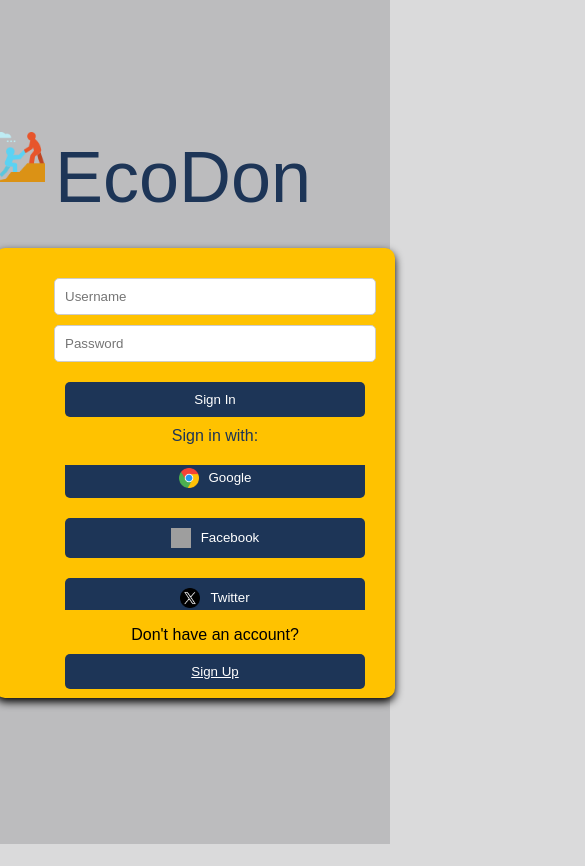
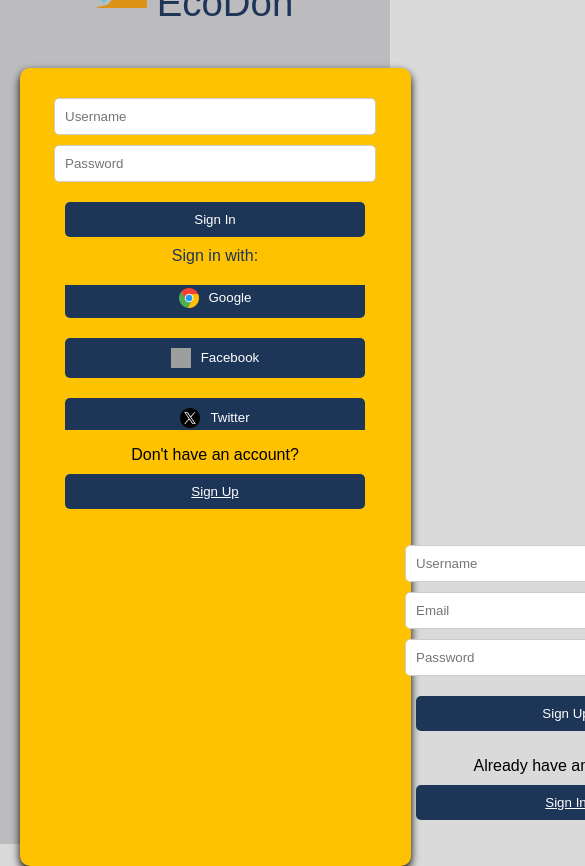
Before and after one commit to Mathenge001/EcoDonate1, a website built with webpack: page index.html in a window 390 px wide. Shown: the top 866 px of the page, 585 px wide, since content can reach past the window. Before the commit the page ends 844 px from the top, so only its background shows below. Built offline with nearby package versions, Linux system fonts and the light colour scheme; grey boxes are pictures that could not be loaded.

Commit message:
first commit

```diff
--- a/index.html
+++ b/index.html
@@ -21,6 +21,8 @@
             text-align: center;
             opacity: 0;
             animation: fadeIn 2s forwards;
+            width: 90%;
+            max-width: 400px;
         }
 
         @keyframes fadeIn {
@@ -30,29 +32,26 @@
         }
 
         .logo {
-
-            font-size: 3em;
+            font-size: 2.5em;
             margin-bottom: 20px;
             color: #1d3557;
-               animation: bounce 2s infinite, fadeInLogo 2s forwards; /* Added a delay for the logo animation */
+            animation: bounce 2s infinite, fadeInLogo 2s forwards;
         }
 
         .logo-container {
             display: flex;
             align-items: center;
+            justify-content: center;
         }
 
-.logo {
-    width: 50px; /* Adjust the width as needed */
-    margin-right: 10px; /* Adjust the spacing between the logo and text */
-  align-items: center;
+        .logo img {
+            width: 50px;
+            margin-right: 10px;
         }
 
         .logo-text {
-    font-size: 1.5em; /* Adjust the font size as needed */
-  align-items: center;
+            font-size: 1.5em;
         }
-
 
         @keyframes bounce {
             0%, 100% {
@@ -64,21 +63,20 @@
         }
 
         .form-container {
-            position: relative;
             display: none;
             flex-direction: column;
             justify-content: center;
             align-items: center;
-            height: 450px;
-            width: 400px;
-            overflow: hidden;
-            border-radius: 10px;
             background-color: #ffc200;
             box-shadow: 0 4px 8px rgb(0, 0, 0);
             opacity: 0;
             animation: slideIn 1s forwards;
+            border-radius: 10px;
+            padding: 20px;
+            width: 100%;
+            max-width: 400px;
+            margin: 0 auto;
         }
-
 
         @keyframes slideIn {
             from {
@@ -92,11 +90,8 @@
         }
 
         .form {
-                position: absolute;
             width: 100%;
-            padding: 20px;
             transition: transform 0.5s ease-in-out;
-
         }
 
         .hidden {
@@ -109,8 +104,8 @@
             margin-top: 20px;
             justify-content: center;
             align-items: center;
-            max-height: 145px; /* Adjust max-height as needed */
-            overflow-y: auto; /* Add scrollbar when content exceeds max-height */
+            max-height: 145px;
+            overflow-y: auto;
         }
 
         .social-buttons button {
@@ -121,7 +116,8 @@
             cursor: pointer;
             margin: 5px;
             padding: 10px;
-            width: 120px;
+            width: 100%;
+            max-width: 300px;
             display: flex;
             align-items: center;
             justify-content: center;
@@ -142,7 +138,7 @@
             display: block;
             margin: 10px auto;
             padding: 10px;
-            width: calc(100% - 20px);
+            width: 100%;
             max-width: 300px;
             border: 1px solid #ccc;
             border-radius: 5px;
@@ -155,7 +151,7 @@
             border: none;
             border-radius: 5px;
             cursor: pointer;
-            width: calc(100% - 20px);
+            width: 100%;
             max-width: 300px;
             margin: 10px auto;
         }
@@ -181,6 +177,15 @@
             margin-bottom: 5px;
         }
 
+        @media (max-width: 600px) {
+            .logo {
+                font-size: 2em;
+            }
+
+            .logo-text {
+                font-size: 1.2em;
+            }
+        }
     </style>
 </head>
 <body>
@@ -220,11 +225,10 @@
         </div>
     </div>
 
-
     <script>
         // Display form after 3 seconds
         setTimeout(function() {
-            document.querySelector('.form-container').style.display = 'block';
+            document.querySelector('.form-container').style.display = 'flex';
         }, 3000);
 
         function toggleForms() {
```
Also changed, not shown: 1 other file. Lines whose indentation alone changed are shown as unchanged.
